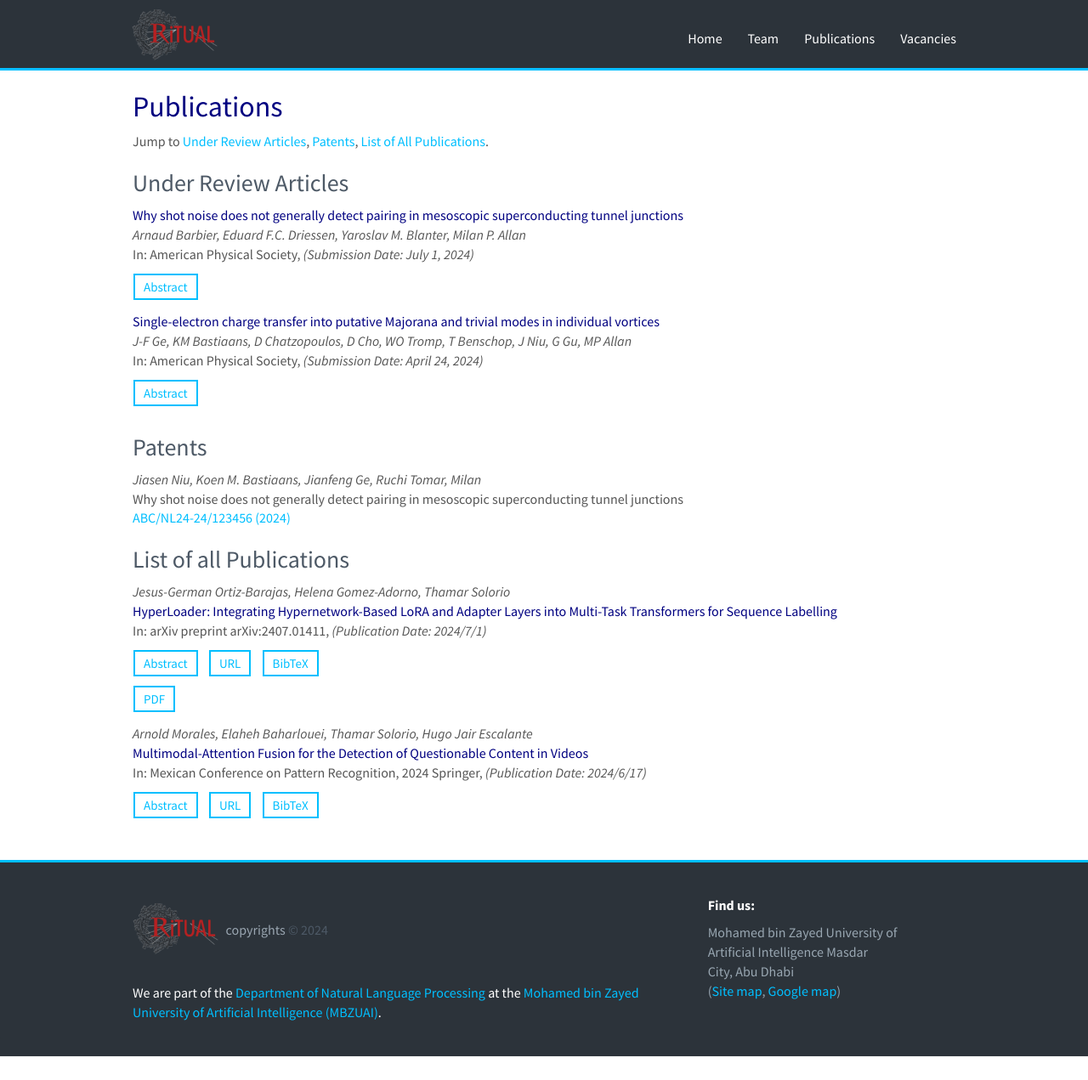
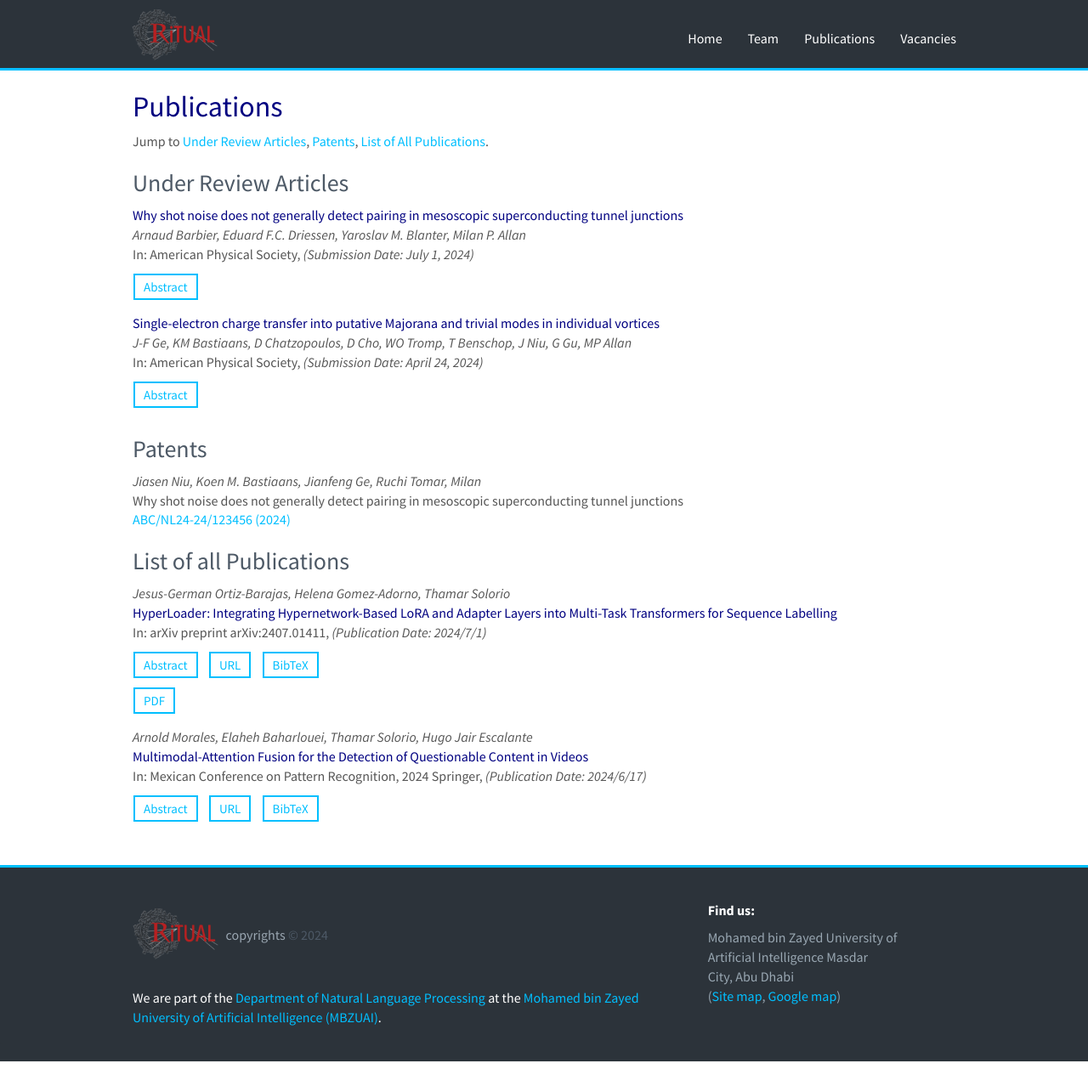
Before and after one commit to RamzaBasharat/MBZUAI, a Jekyll site: the page built from _pages/publications.md, in a window 1280 px wide and 1271 px high. Shown: the whole window at 85% size. Built offline with Jekyll 4.4.1, drawn with Linux system fonts in a browser that asks for light colours; nearby versions of some CDN libraries.

Commit message:
updating publications

```diff
--- a/_pages/publications.md
+++ b/_pages/publications.md
@@ -17,15 +17,15 @@ Jump to [Under Review Articles](#under-review-articles), [Patents](#patents), [L
   <span class="navy">{{ publi.title }}</span><br />
   <em>{{ publi.authors }} </em><br />
   In: {{ publi.publisher }}, <i>(Submission Date: {{publi.date}})</i>
-<div class="row" style="margin-bottom:3px">
+<div class="row" style="margin-bottom:5px">
   <div class="col-sm-12 clearfix">
   <a class="small-sky-btn" data-toggle="collapse" href="#abs-{{ forloop.index }}" role="button" aria-expanded="false" aria-controls="abs-{{ forloop.index }}">
     Abstract
   </a>
 </div>
 </div>
-<div class="collapse" id="abs-{{ forloop.index }}" style="color:#fff; background-color:#2c333a">
-    {{publi.abs}}
+<div class="collapse" id="abs-{{ forloop.index }}">
+    <i>{{publi.abs}}</i>
 </div>
 
 {% endfor %}
@@ -47,7 +47,7 @@ Jump to [Under Review Articles](#under-review-articles), [Patents](#patents), [L
   <em>{{ publi.authors }} </em><br />
   <span class="navy">{{ publi.title }}</span><br />
   In: {{publi.publisher}}, <i>(Publication Date: {{ publi.date }})</i>
-<div class="row" style="margin-bottom:3px">
+<div class="row" style="margin-bottom:5px">
   <div class="col-sm-12 clearfix">
   <a class="small-sky-btn" data-toggle="collapse" href="#abstract-{{ forloop.index }}" role="button" aria-expanded="false" aria-controls="abstract-{{ forloop.index }}">
     Abstract
```
